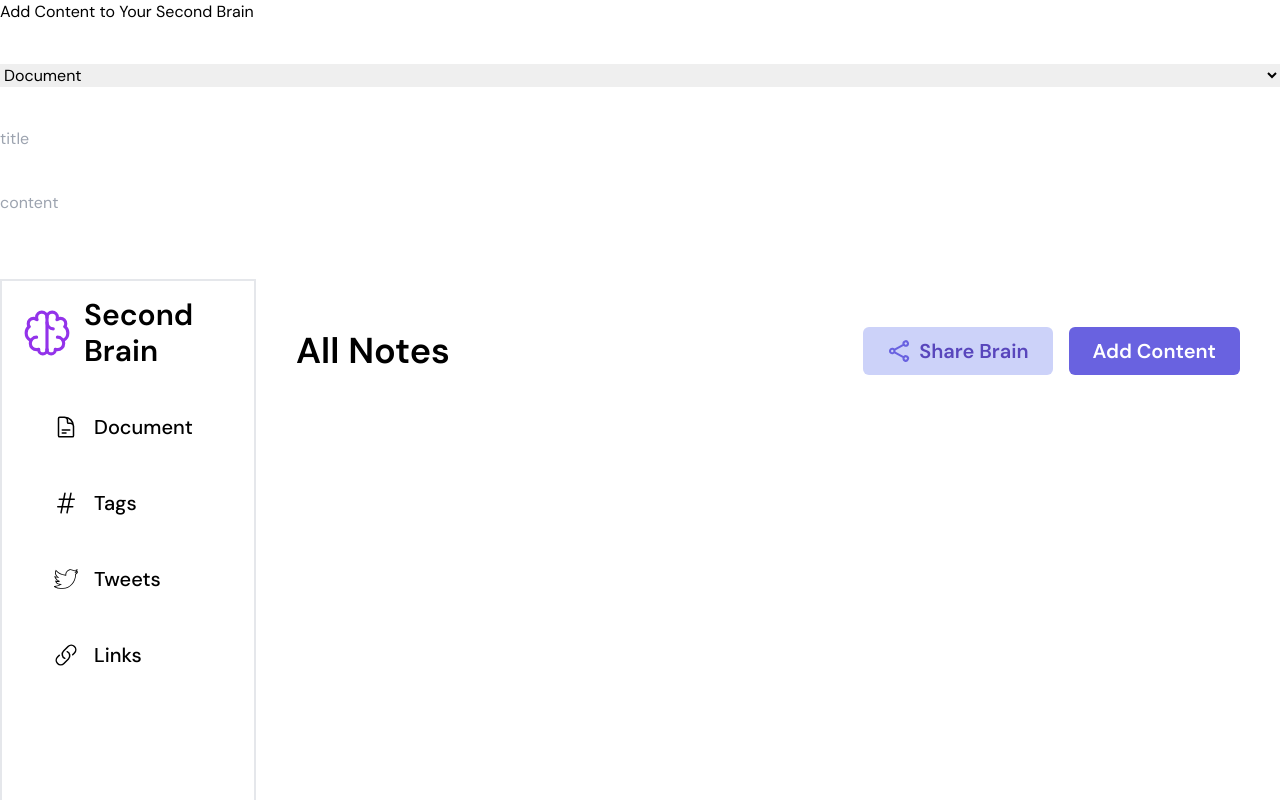
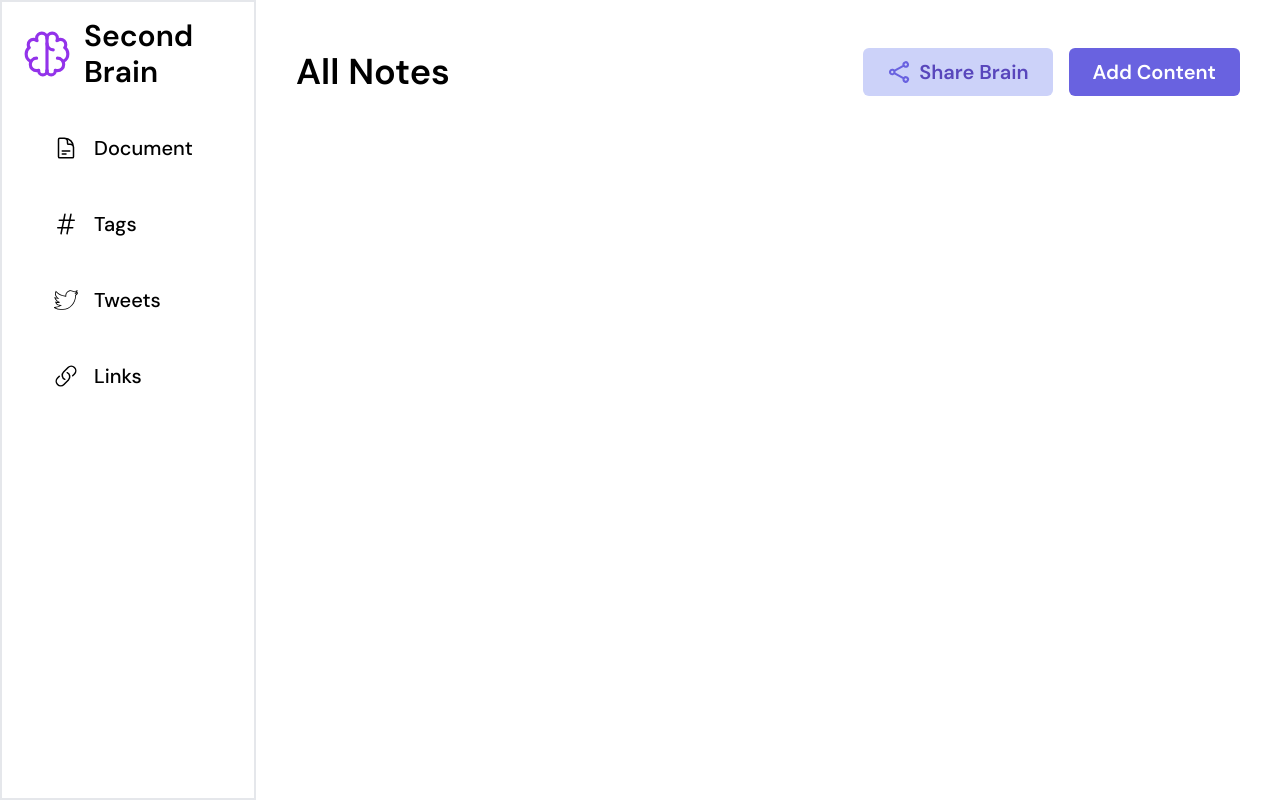
Before and after one commit to kavyarajegoist/second-brain-app, a React (Vite) app in the folder frontend/: page / in a window 1280 px wide. Shown: the top 800 px of the page. Built offline with nearby package versions, Linux system fonts and the light colour scheme; a web font is replaced by a local one.

Commit message:
Adding the contentform and input uicomponent

```diff
--- a/frontend/src/App.tsx
+++ b/frontend/src/App.tsx
@@ -14,11 +14,12 @@ function App() {
     <div className="font-sans">
     <BrowserRouter>
     {/* <Card title="Hello" date={new Date()}/> */}
-    <AddContent/>
+    {/* <AddContent/> */}
    <Routes>
     <Route path = "/signup" element={<Signup/>}/>
     <Route path = '/signin' element={<Signin/>}/>
     <Route path = '/' element={<LandingPage/>}/>
+    <Route path = '/add-content' element ={<AddContent/>}/>
    </Routes>
 
 </BrowserRouter>
--- a/frontend/src/components/addcontent.tsx
+++ b/frontend/src/components/addcontent.tsx
@@ -1,7 +1,8 @@
 const AddContent = ()=>{
     return(
         <>
-            <div className="flex flex-col gap-10">
+
+            <div className="flex flex-col gap-10 w-96">
                 <h1>Add Content to Your Second Brain</h1>
                 <select name="" id="">
                     <option value="document">Document</option>
@@ -12,8 +13,7 @@ const AddContent = ()=>{
                 </select>
                 <input type="text" placeholder="title" />
                 <input type="text" placeholder="content" />
-                <input type="text" />
-
+                <input type="text" placeholder="tags" />
 
              </div>
         </>
--- /dev/null
+++ b/frontend/src/components/sidebar.tsx
@@ -0,0 +1,44 @@
+import BrainIcon from "./icons/brain"
+import DocumentIcon from "./icons/document";
+import LinkTag from "./icons/linkTag";
+import { Link } from "react-router-dom";
+import HashTag from "./icons/hastag";
+import TwitterIcon from "./icons/twitter";
+const Sidebar = () => {
+    return (
+        <>
+              <div className="flex flex-col items-start w-1/5 border-2 py-4 px-5 space-y-10">
+                    <div className="flex justify-between items-center gap-3 " >
+                       <Link to="/"><BrainIcon className="cursor-pointer"/></Link>
+                        <h1 className="text-3xl font-semibold">Second Brain</h1>
+                    </div>
+
+                    <div className="flex flex-col gap-10 px-6 w-full ">
+                        <Tabs text ="Document" icon = {<DocumentIcon size="lg"/>} />
+                        <Tabs text ="Tags" icon = {<HashTag  size="lg"/>} />
+                        <Tabs text ="Tweets" icon = {<TwitterIcon />} />
+                        <Tabs text="Links" icon={<LinkTag size="lg"/>}/>
+                    </div>
+                </div>
+        </>
+    )
+}
+interface Tabs{
+    icon:any
+    text:string,
+
+}
+
+const Tabs = (props:Tabs)=>{
+    return(
+        <>
+            <Link to={`/${props.text.toLowerCase()}`} >
+            <div className="flex items-center gap-4 hover:bg-slate-200 w-full py-1 px-2 hover:rounded-lg transition-all duration-300 hover:cursor-pointer">
+                {props.icon}
+                <h2 className="text-xl font-medium">{props.text}</h2>
+            </div></Link>
+        </>
+    )
+}
+
+export default Sidebar;
--- a/frontend/src/pages/landingpage.tsx
+++ b/frontend/src/pages/landingpage.tsx
@@ -1,20 +1,14 @@
-import { Link, useLocation } from "react-router-dom";
-import BrainIcon from "../components/icons/brain";
-import DocumentIcon from "../components/icons/document";
-import LinkTag from "../components/icons/linkTag";
-import HashTag from "../components/icons/hastag";
-import TwitterIcon from "../components/icons/twitter";
+import { NavLink, useLocation, useNavigate } from "react-router-dom";
 import { Button } from "../components/ui/button";
 import ShareIcon from "../components/icons/shareicon";
 import { useEffect } from "react";
 import { toast, ToastContainer } from "react-toastify";
+import Sidebar from "../components/sidebar";
+import AddContent from "../components/addcontent";
 
-interface Tabs{
-    icon:any
-    text:string,
 
-}
 const LandingPage = ()=>{
+    const navigate = useNavigate();
     const location = useLocation();
     useEffect(()=>{
         if(location.state?.signinSuccess)
@@ -26,19 +20,7 @@ const LandingPage = ()=>{
         <>
             <ToastContainer/>
             <div className="flex flex-row h-screen ">
-                <div className="flex flex-col items-start w-1/5 border-2 py-4 px-5 space-y-10">
-                    <div className="flex justify-between items-center gap-3 " >
-                       <Link to="/"><BrainIcon className="cursor-pointer"/></Link>
-                        <h1 className="text-3xl font-semibold">Second Brain</h1>
-                    </div>
-
-                    <div className="flex flex-col gap-10 px-6 w-full ">
-                        <Tabs text ="Document" icon = {<DocumentIcon size="lg"/>} />
-                        <Tabs text ="Tags" icon = {<HashTag  size="lg"/>} />
-                        <Tabs text ="Tweets" icon = {<TwitterIcon />} />
-                        <Tabs text="Links" icon={<LinkTag size="lg"/>}/>
-                    </div>
-                </div>
+              <Sidebar/>
                 <div className=" lg:w-4/5 mt-12 flex flex-col ">
                         <div className="justify-between flex gap-2 right-0 px-10 items-center">
                             <div>
@@ -46,7 +28,7 @@ const LandingPage = ()=>{
                             </div>
                             <div className="flex items-center gap-4">
                                     <Button text ="Share Brain" variant="secondary" size = "lg" startIcon={<ShareIcon size="lg" color='#6962e0'/>}/>
-                            <Button text="Add Content" size="lg"/>
+                            <Button text="Add Content" size="lg" onClick={()=>{navigate('/add-content')}}/>
                             </div>
                         </div>
                 </div>
@@ -56,16 +38,4 @@ const LandingPage = ()=>{
 
 }
 
-const Tabs = (props:Tabs)=>{
-    return(
-        <>
-            <Link to={`/${props.text.toLowerCase()}`} >
-            <div className="flex items-center gap-4 hover:bg-slate-200 w-full py-1 px-2 hover:rounded-lg transition-all duration-300 hover:cursor-pointer">
-                {props.icon}
-                <h2 className="text-xl font-medium">{props.text}</h2>
-            </div></Link>
-        </>
-    )
-}
-
 export default LandingPage;
```
Also changed, not shown: frontend/src/components/ui/input.tsx (added).
